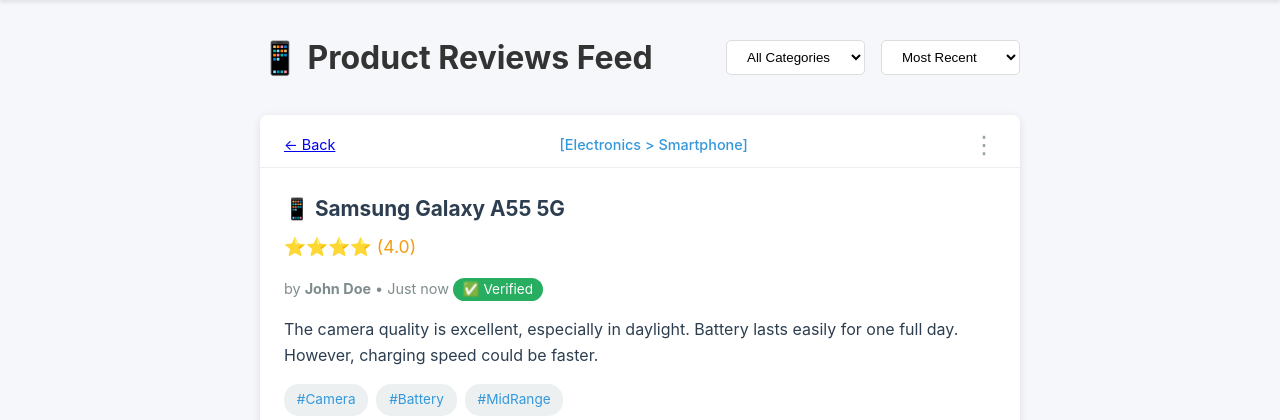
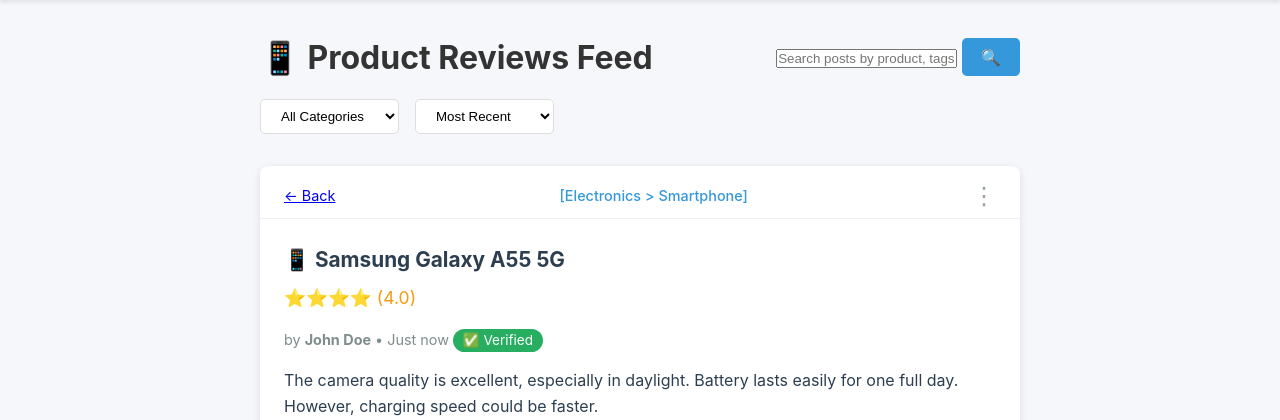
Before and after one commit to Muhammad-Alinoor/smart_review_system, a PHP site: page /feed.php in a window 1280 px wide. Shown: the part 77-497 px from the top of the page. Run offline with PHP 8.4, Linux system fonts and the light colour scheme; data comes from the database, SQL or seed files in the repository.

Commit message:
feed page updated

```diff
--- a/public/feed.php
+++ b/public/feed.php
@@ -64,6 +64,11 @@
     <div class="container feed-container">
         <div class="feed-header">
             <h1>📱 Product Reviews Feed</h1>
+            <div class="feed-search-box">
+                <input type="text" id="feedSearchInput" placeholder="Search posts by product, tags, or content..."
+                       onkeypress="if(event.key==='Enter') searchFeed()">
+                <button onclick="searchFeed()" class="btn btn-primary">🔍</button>
+            </div>
             <div class="feed-filters">
                 <select id="categoryFilter" onchange="loadFeed()">
                     <option value="">All Categories</option>
```
